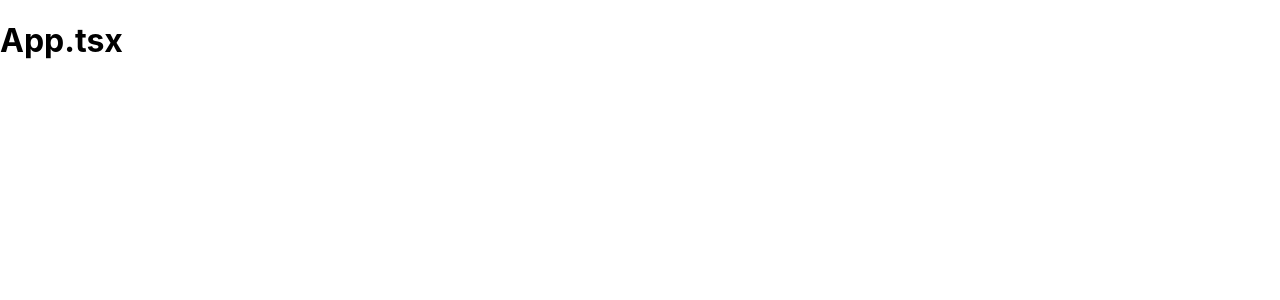
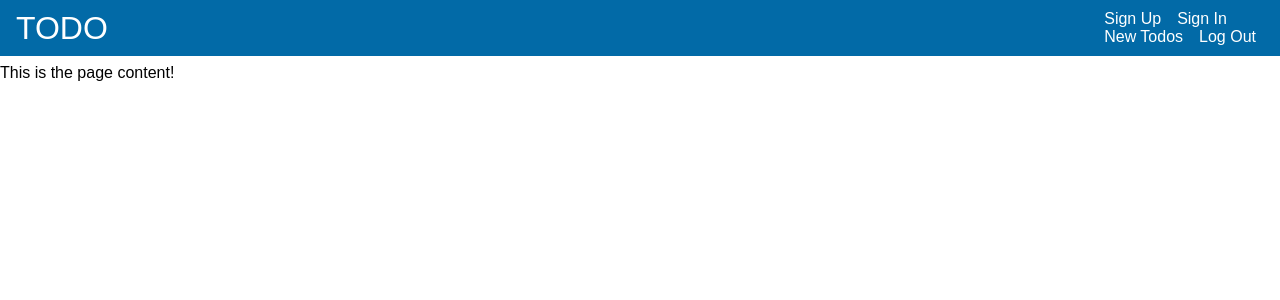
Before and after one commit to ha-matsumu/todo-with-typescript, a React (Create React App) app in the folder client/: page / in a window 1280 px wide. Shown: the top 300 px of the page. Built offline with nearby package versions, Linux system fonts and the light colour scheme.

Commit message:
add navbar components

```diff
--- a/client/src/App.tsx
+++ b/client/src/App.tsx
@@ -1,9 +1,32 @@
-import React from 'react';
+import React, { useState } from 'react';
+import Navbar from './components/navbar/Navbar';
+import SideDrawer from './components/navbar/SideDrawer/SideDrawer';
+import Backdrop from './components/navbar/Backdrop/Backdrop';
 
 const App: React.FC = () => {
+  const [sideDrawerOpen, setSideDrawerOpen] = useState(false);
+
+  const clickDrawerToggleButtonHandler = () => {
+    setSideDrawerOpen(!sideDrawerOpen);
+  };
+
+  const clickBackdropHandler = () => {
+    setSideDrawerOpen(false);
+  };
+
+  let backdrop;
+  if (sideDrawerOpen) {
+    backdrop = <Backdrop clickBackdrop={clickBackdropHandler} />;
+  }
+
   return (
-    <div className="App">
-      <h1>App.tsx</h1>
+    <div className="App" style={{ height: '100%' }}>
+      <Navbar clickDrawerToggleButton={clickDrawerToggleButtonHandler} />
+      <SideDrawer hasShown={sideDrawerOpen} />
+      {backdrop}
+      <main style={{ marginTop: '64px' }}>
+        <p>This is the page content!</p>
+      </main>
     </div>
   );
 };
--- a/client/src/index.css
+++ b/client/src/index.css
@@ -1,13 +1,10 @@
+html {
+  height: 100%;
+}
+
 body {
   margin: 0;
-  font-family: -apple-system, BlinkMacSystemFont, 'Segoe UI', 'Roboto', 'Oxygen',
-    'Ubuntu', 'Cantarell', 'Fira Sans', 'Droid Sans', 'Helvetica Neue',
-    sans-serif;
-  -webkit-font-smoothing: antialiased;
-  -moz-osx-font-smoothing: grayscale;
+  padding: 0;
+  font-family: sans-serif;
+  height: 100%;
 }
-
-code {
-  font-family: source-code-pro, Menlo, Monaco, Consolas, 'Courier New',
-    monospace;
-}
```
